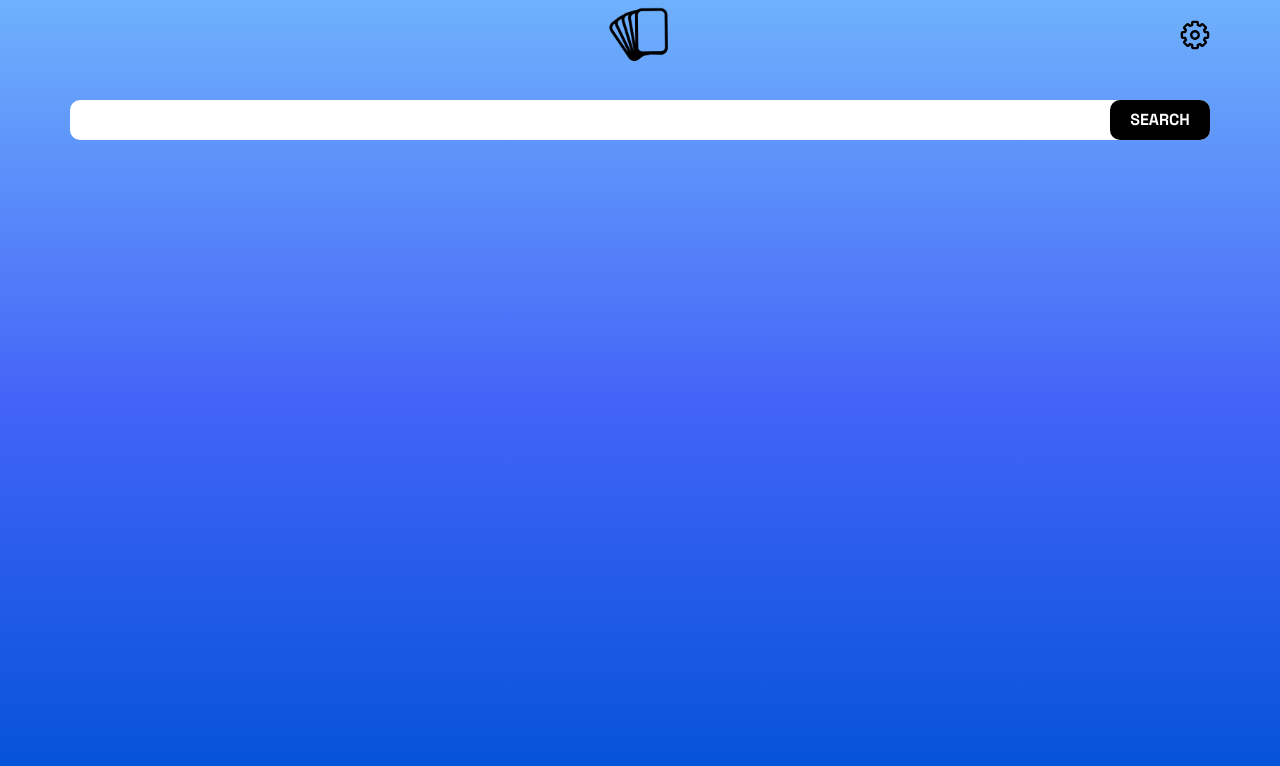
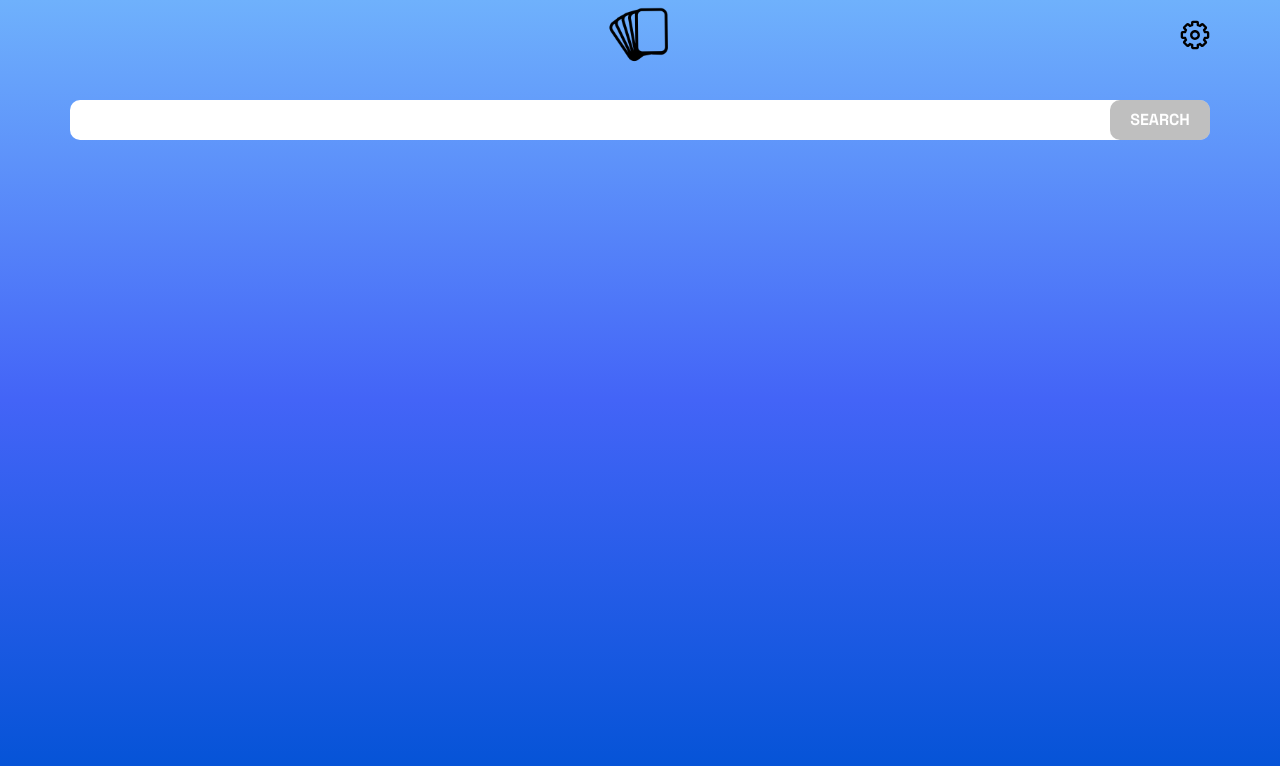
Before and after one commit to nghuy2811/anki-add-app, a Next.js app: page / in a window 1280 px wide. Shown: the top 766 px of the page. Built offline with nearby package versions, Linux system fonts and the light colour scheme.

Commit message:
Enhance search

```diff
--- a/src/components/Button/index.tsx
+++ b/src/components/Button/index.tsx
@@ -4,14 +4,16 @@ type ButtonPropTypes = {
   label: string;
   action: Function;
   type?: 'button' | 'submit' | 'reset';
+  disable?: boolean;
 };
 
-const Button = ({ label, action, type }: ButtonPropTypes) => {
+const Button = ({ label, action, type, disable }: ButtonPropTypes) => {
   return (
     <button
       type={type || 'button'}
-      className='h-[40px] min-w-[100px] rounded-[10px] bg-[#000] px-[10px] py-[6px] font-bold uppercase text-[#fff] transition-all hover:bg-[#fff] hover:text-[#000]'
+      className='h-[40px] min-w-[100px] rounded-[10px] bg-[#000] px-[10px] py-[6px] font-bold uppercase text-[#fff] transition-all hover:bg-[#fff] hover:text-[#000] disabled:pointer-events-none disabled:bg-[gray] disabled:opacity-[0.5]'
       onClick={() => action()}
+      disabled={disable}
     >
       {label}
     </button>
--- a/src/components/SearchVocab/index.tsx
+++ b/src/components/SearchVocab/index.tsx
@@ -1,7 +1,7 @@
 'use client';
 
-import React, { useState, useCallback } from 'react';
-import { useSetRecoilState } from 'recoil';
+import React, { useState, useCallback, useEffect } from 'react';
+import { useSetRecoilState, useRecoilState } from 'recoil';
 
 import Button from '../Button';
 
@@ -11,7 +11,7 @@ import { loadingState } from '@/recoil/atom/loading';
 
 const SearchVocab = () => {
   const [keyword, setKeyword] = useState('');
-  const setVocabData = useSetRecoilState(vocabState);
+  const [vocabData, setVocabData] = useRecoilState(vocabState);
   const setLoading = useSetRecoilState(loadingState);
 
   const handleSearch = useCallback(async () => {
@@ -25,9 +25,21 @@ const SearchVocab = () => {
       });
   }, [keyword, setVocabData, setLoading]);
 
+  useEffect(() => {
+    if (!keyword && vocabData !== null) {
+      setVocabData(null);
+    }
+  }, [keyword, vocabData, setVocabData]);
+
   return (
     <div>
-      <form action='' className='relative'>
+      <form
+        onSubmit={(event) => {
+          event.preventDefault();
+          handleSearch();
+        }}
+        className='relative'
+      >
         <input
           type='text'
           className='h-[40px] w-full rounded-[10px] py-[10px] pl-[10px] pr-[110px]'
@@ -35,7 +47,12 @@ const SearchVocab = () => {
           onChange={(e) => setKeyword(e.target.value)}
         />
         <div className='absolute right-0 top-0'>
-          <Button label='Search' action={handleSearch} />
+          <Button
+            type='submit'
+            label='Search'
+            action={handleSearch}
+            disable={!Boolean(keyword)}
+          />
         </div>
       </form>
     </div>
--- a/src/components/VocabItem/index.tsx
+++ b/src/components/VocabItem/index.tsx
@@ -89,10 +89,13 @@ const VocabItem = ({ data }: VocabItemPropTypes) => {
     for (let index = 0; index < definitionsAndExamples.length; index++) {
       const curDef = definitionsAndExamples[index];
       if (curDef.def) {
-        const exampleContext = curDef.example.context
+        let exampleContext = '';
+        let examples = '';
+
+        if (curDef.example) {
+          exampleContext = Boolean(curDef.example.context)
             ? `<h5 class='example-context'>(${curDef.example.context})</h5>`
             : '';
-        let examples = '';
           for (
             let egIndex = 0;
             egIndex < curDef.example.sentences.length;
@@ -102,6 +105,8 @@ const VocabItem = ({ data }: VocabItemPropTypes) => {
             const exampleListEle = `<li class='example-item'><h5>${example}</h5></li>`;
             examples = examples.concat(exampleListEle);
           }
+        }
+
         const defElement = `<li class='definition-item'><h2 class='definition'>${curDef.def}</h2>${exampleContext}<ul class='example-list'>${examples}</ul></li>`;
         definitions = definitions.concat(defElement);
       }
```
Lines whose indentation alone changed are shown as unchanged.
